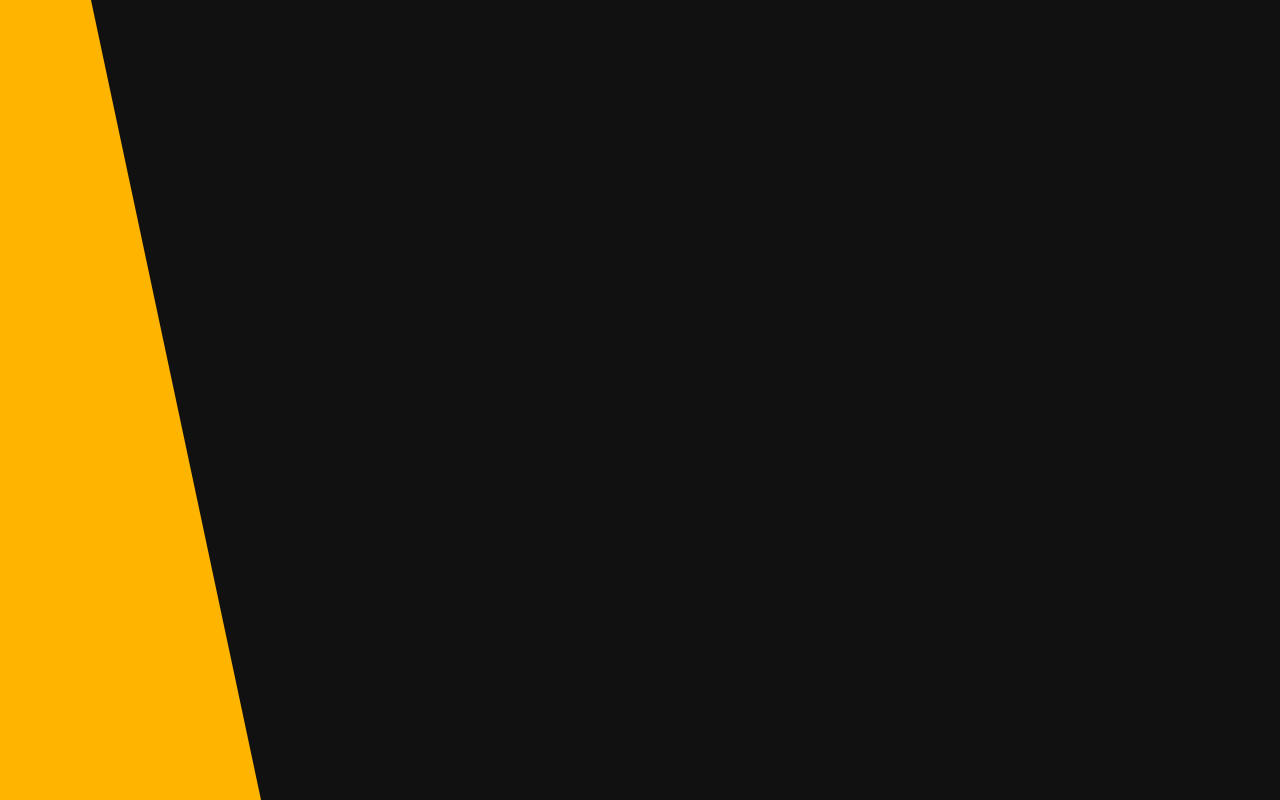
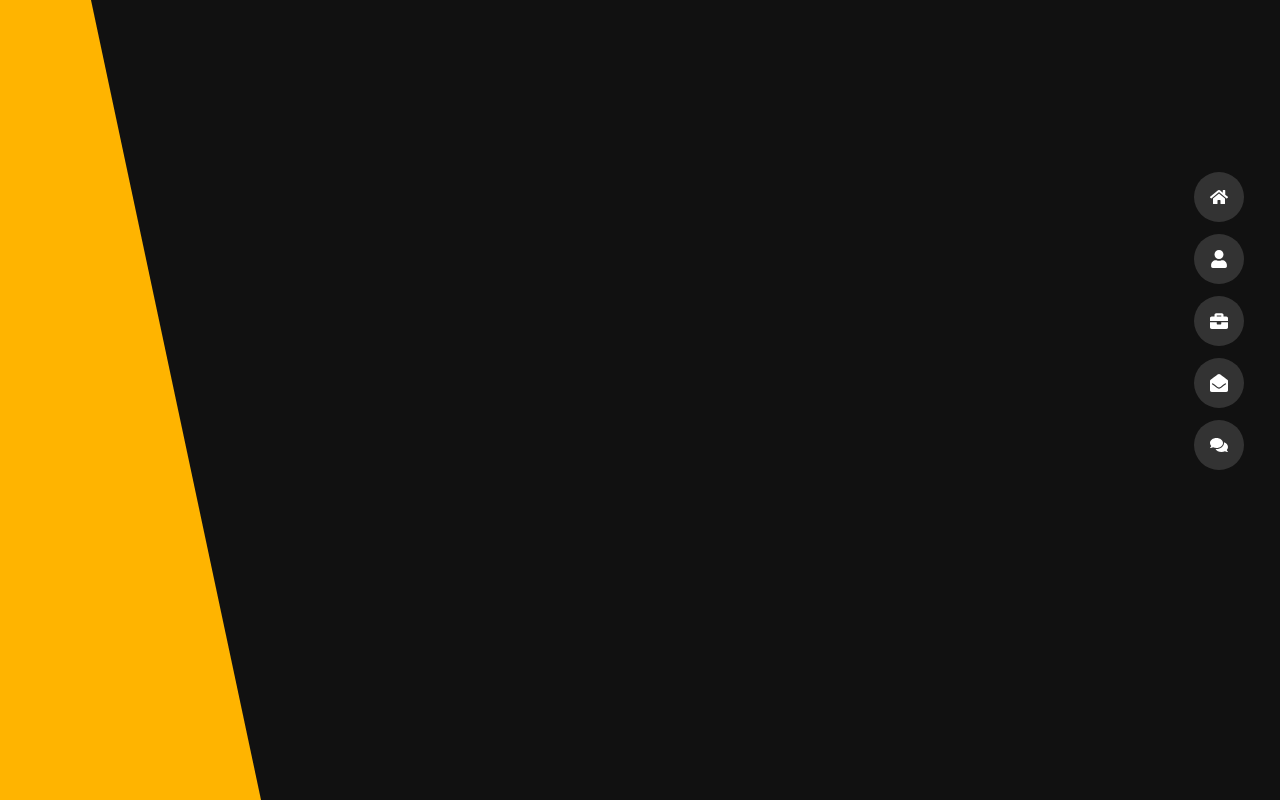
Before and after one commit to Mahdi-Alaee/My-Personal-Website, a React (Vite) app: page / in a window 1280 px wide. Built offline with nearby package versions, Linux system fonts and the light colour scheme.

Commit message:
Menu component

```diff
--- a/package.json
+++ b/package.json
@@ -11,7 +11,9 @@
   },
   "dependencies": {
     "react": "^18.2.0",
-    "react-dom": "^18.2.0"
+    "react-dom": "^18.2.0",
+    "react-icons": "^5.0.1",
+    "react-router-dom": "^6.22.3"
   },
   "devDependencies": {
     "@types/react": "^18.2.64",
--- a/src/App.tsx
+++ b/src/App.tsx
@@ -1,10 +1,15 @@
+import { useState } from "react";
+import Menu from "./components/Menu";
 
 const App : React.FC = () => {
+  const [isMenuOpen, setIsMenuOpen] = useState(true);
+
   return (
-    <div id='app' className="relative bg-darkColor min-h-screen">
+    <div id='app' className="relative bg-darkColor min-h-screen overflow-hidden">
       {/* background shape */}
       <div className="absolute bg-yellowColor h-screen w-1/4 skew-x-12 -left-36 hidden lg:block"></div>
 
+      <Menu isMenuOpen={isMenuOpen} />
     </div>
   )
 }
--- a/src/components/Menu.tsx
+++ b/src/components/Menu.tsx
@@ -1,9 +1,76 @@
-const Menu: React.FC = () => {
-    return (
-        <ul>
+import { Link } from "react-router-dom";
+import {
+  FaHome,
+  FaBriefcase,
+  FaEnvelopeOpen,
+  FaUser,
+  FaComments,
+} from "react-icons/fa";
 
-        </ul>
-    )
+interface MenuProps {
+  isMenuOpen: boolean;
 }
 
+const Menu: React.FC<MenuProps> = ({ isMenuOpen }) => {
+  return (
+    <ul
+      className={`absolute w-screen h-screen pt-16 px-8 bg-darkBrown text-white
+     text-lg sm:text-2xl ${
+       isMenuOpen ? "" : "-left-[100vw]"
+     } lg:bg-transparent lg:right-1 lg:w-auto lg:h-auto lg:text-lg lg:top-24`}
+    >
+      <Link
+        className="group flex items-center gap-x-4 py-4 border-b duration-200 border-lightBrown last:border-none
+        hover:gap-x-4 sm:gap-x-6 sm:py-5 lg:flex-row-reverse lg:border-none lg:gap-0 lg:py-0 lg:my-3 lg:hover:bg-yellowColor lg:rounded-full"
+        to="/"
+      >
+        <div className="lg:bg-lightBrown lg:p-4 lg:rounded-full duration-200 lg:group-hover:bg-yellowColor">
+          <FaHome />
+        </div>
+        <span className="duration-200 lg:opacity-0 lg:group-hover:opacity-100 lg:pl-6 lg:text-base">HOME</span>
+      </Link>
+      <Link
+        className="group flex items-center gap-x-4 py-4 border-b duration-200 border-lightBrown last:border-none
+        hover:gap-x-4 sm:gap-x-6 sm:py-5 lg:flex-row-reverse lg:border-none lg:gap-0 lg:py-0 lg:my-3 lg:hover:bg-yellowColor lg:rounded-full"
+        to="/"
+      >
+        <div className="lg:bg-lightBrown lg:p-4 lg:rounded-full duration-200 lg:group-hover:bg-yellowColor">
+          <FaUser />
+        </div>
+        <span className="duration-200 lg:opacity-0 lg:group-hover:opacity-100 lg:pl-6 lg:text-base">ABOUT</span>
+      </Link>
+      <Link
+        className="group flex items-center gap-x-4 py-4 border-b duration-200 border-lightBrown last:border-none
+        hover:gap-x-4 sm:gap-x-6 sm:py-5 lg:flex-row-reverse lg:border-none lg:gap-0 lg:py-0 lg:my-3 lg:hover:bg-yellowColor lg:rounded-full"
+        to="/"
+      >
+        <div className="lg:bg-lightBrown lg:p-4 lg:rounded-full duration-200 lg:group-hover:bg-yellowColor">
+          <FaBriefcase />
+        </div>
+        <span className="duration-200 lg:opacity-0 lg:group-hover:opacity-100 lg:pl-6 lg:text-base">PORTFOLIO</span>
+      </Link>
+      <Link
+        className="group flex items-center gap-x-4 py-4 border-b duration-200 border-lightBrown last:border-none
+        hover:gap-x-4 sm:gap-x-6 sm:py-5 lg:flex-row-reverse lg:border-none lg:gap-0 lg:py-0 lg:my-3 lg:hover:bg-yellowColor lg:rounded-full"
+        to="/"
+      >
+        <div className="lg:bg-lightBrown lg:p-4 lg:rounded-full duration-200 lg:group-hover:bg-yellowColor">
+          <FaEnvelopeOpen />
+        </div>
+        <span className="duration-200 lg:opacity-0 lg:group-hover:opacity-100 lg:pl-6 lg:text-base">CONTACT</span>
+      </Link>
+      <Link
+        className="group flex items-center gap-x-4 py-4 border-b duration-200 border-lightBrown last:border-none
+        hover:gap-x-4 sm:gap-x-6 sm:py-5 lg:flex-row-reverse lg:border-none lg:gap-0 lg:py-0 lg:my-3 lg:hover:bg-yellowColor lg:rounded-full"
+        to="/"
+      >
+        <div className="lg:bg-lightBrown lg:p-4 lg:rounded-full duration-200 lg:group-hover:bg-yellowColor">
+          <FaComments />
+        </div>
+        <span className="duration-200 lg:opacity-0 lg:group-hover:opacity-100 lg:pl-6 lg:text-base">BLOG</span>
+      </Link>
+    </ul>
+  );
+};
+
 export default Menu;
--- a/src/main.tsx
+++ b/src/main.tsx
@@ -1,5 +1,10 @@
 import ReactDOM from "react-dom/client";
 import App from "./App.tsx";
 import "./index.css";
+import { BrowserRouter } from "react-router-dom";
 
-ReactDOM.createRoot(document.getElementById("root")!).render(<App />);
+ReactDOM.createRoot(document.getElementById("root")!).render(
+  <BrowserRouter>
+    <App />
+  </BrowserRouter>
+);
--- a/tailwind.config.js
+++ b/tailwind.config.js
@@ -6,6 +6,8 @@ export default {
       colors: {
         yellowColor: "#ffb400",
         darkColor: "#111111",
+        darkBrown: "#252525",
+        lightBrown: "#333333",
       },
     },
     screens: {
```
Also changed, not shown: src/components/MenuButton.tsx (added), 1 other file (tests, documents, lock files or other folders).
